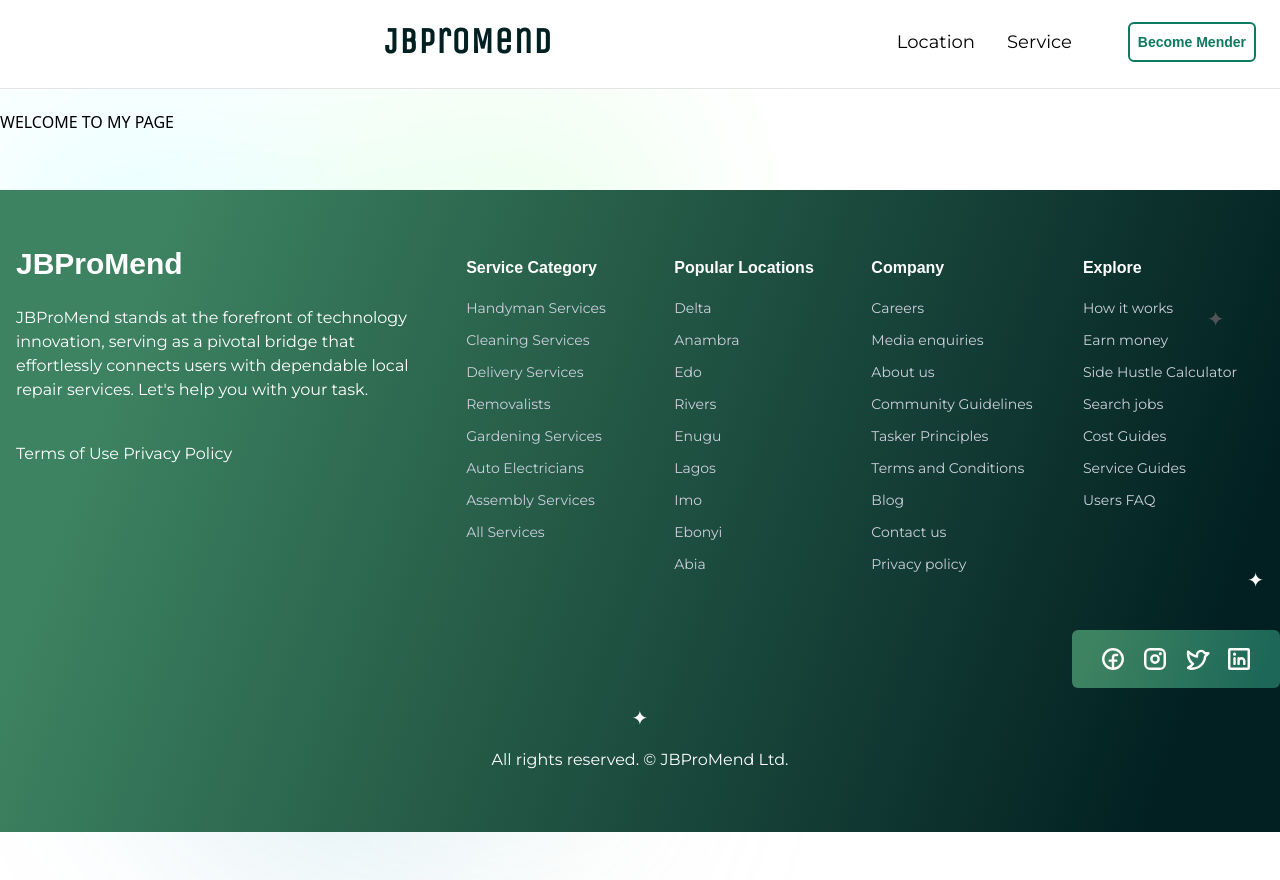
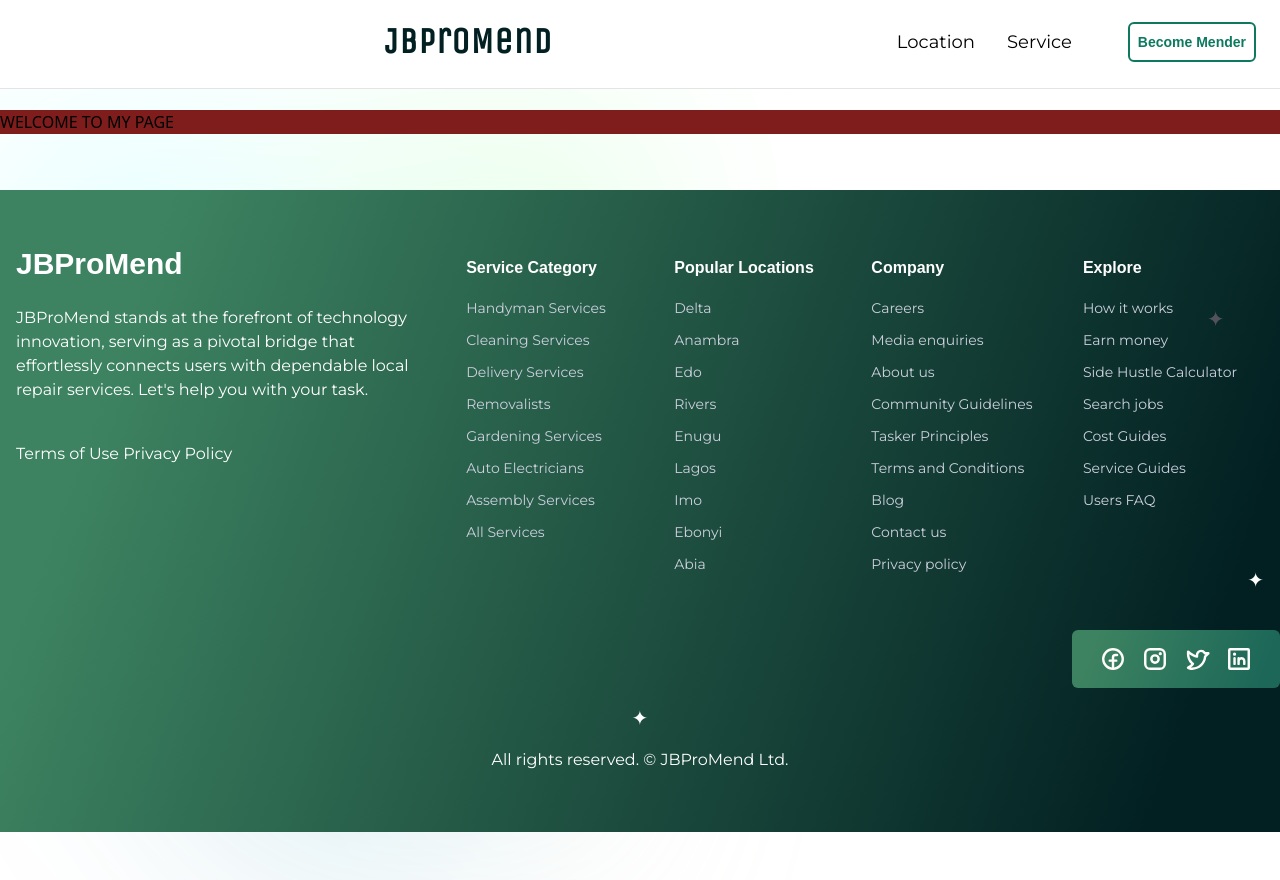
Before and after one commit to Elochukwu3/jb-task-searvice, a Next.js app: page /about in a window 1280 px wide. Built offline with nearby package versions, Linux system fonts and the light colour scheme; a web font is replaced by a local one.

Commit message:
change workspace

```diff
--- a/app/(company)/(routes)/about/page.tsx
+++ b/app/(company)/(routes)/about/page.tsx
@@ -8,7 +8,8 @@ export const metadata:Metadata = {
 }
 const page = () => {
   return (
-    <div>WELCOME TO MY PAGE
+    <div className='bg-red-900'>
+      WELCOME TO MY PAGE
     </div>
   )
 }
--- a/components/Home/banner-section/Banner.tsx
+++ b/components/Home/banner-section/Banner.tsx
@@ -1,5 +1,5 @@
 "use client"
-import {useState,useEffect,  useRef} from "react";
+import {useRef} from "react";
 import Image from "next/image";
 import SearchSection from "./SearchSection"
 import {BannerWrapper} from "./homeStyle";
--- a/package.json
+++ b/package.json
@@ -19,7 +19,7 @@
     "class-variance-authority": "^0.7.0",
     "clsx": "^2.1.0",
     "date-fns": "^3.1.0",
-    "framer-motion": "^10.16.4",
+    "framer-motion": "^10.18.0",
     "lucide-react": "^0.303.0",
     "next": "13.5.5",
     "react": "^18",
```
Also changed, not shown: 1 other file (tests, documents, lock files or other folders).
